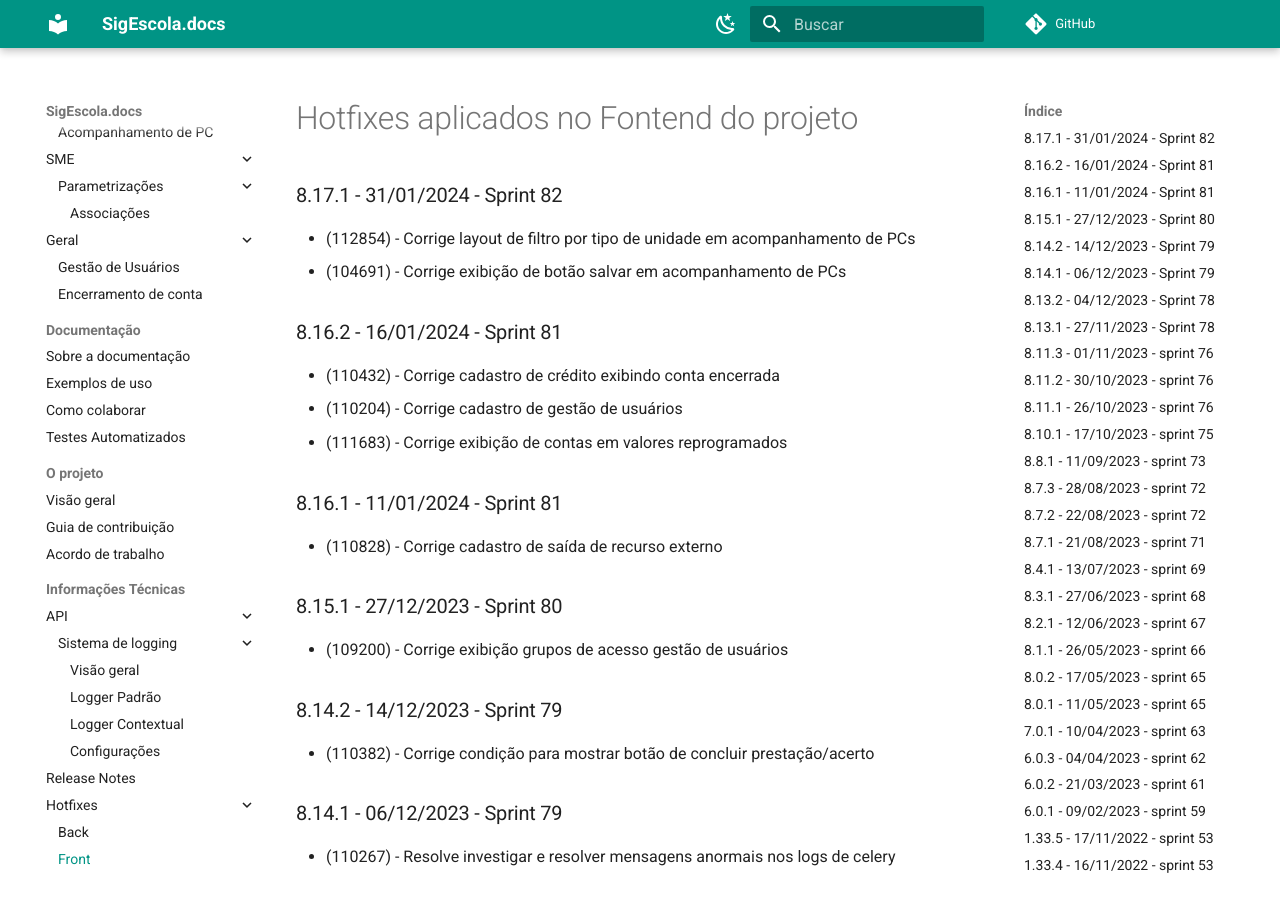
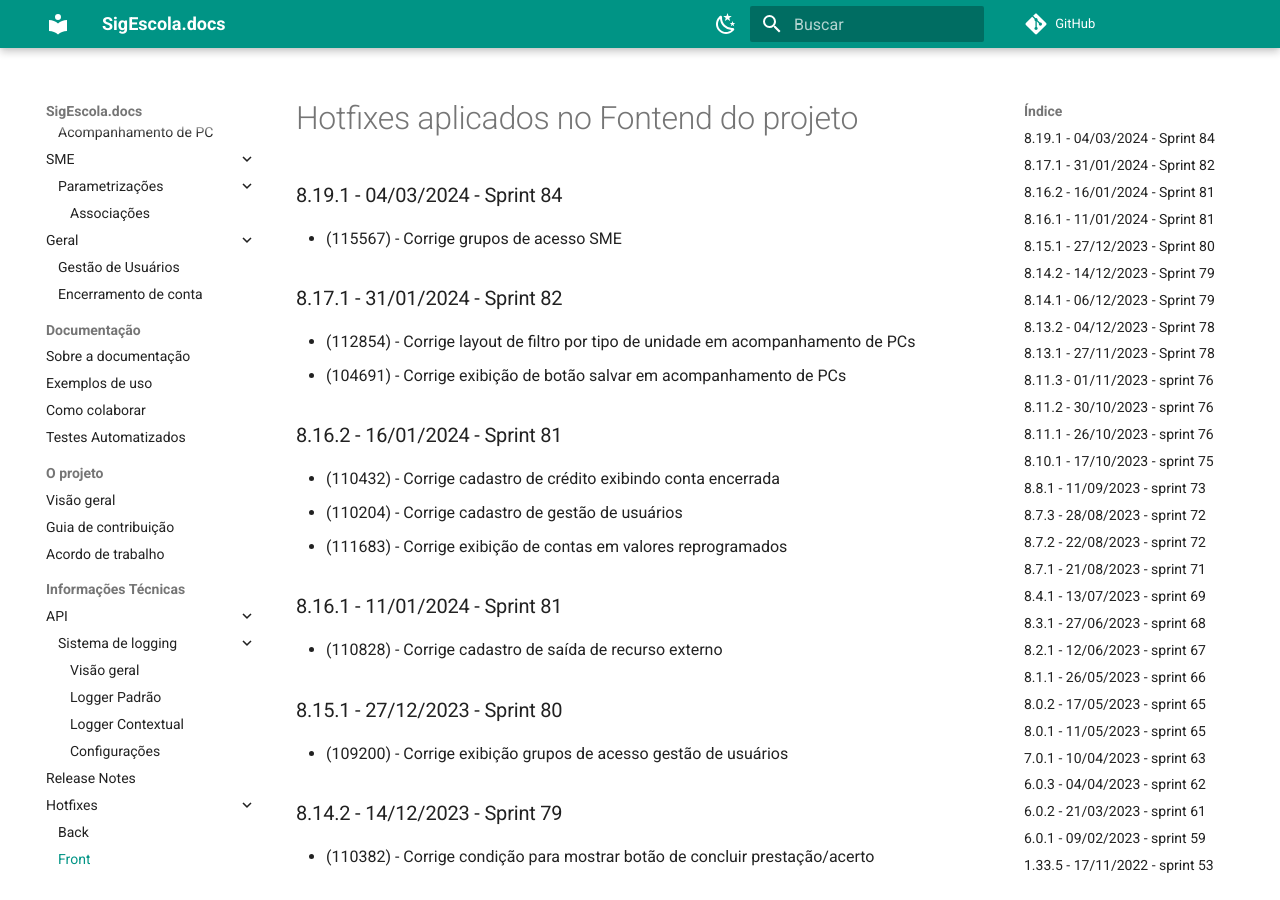
Before and after one commit to prefeiturasp/SME-PTRF-Docs, an MkDocs documentation site: the page built from docs/projeto/hotfixes_front.md, in a window 1280 px wide and 900 px high. Built offline with MkDocs 1.6.1 and Material for MkDocs 9.7.7, drawn with Linux system fonts in a browser that asks for light colours; comment, search, counter and statistics services are not loaded.

Commit message:
Update hotfixes_front.md

```diff
--- a/docs/projeto/hotfixes_front.md
+++ b/docs/projeto/hotfixes_front.md
@@ -1,4 +1,7 @@
 # Hotfixes aplicados no Fontend do projeto
+
+### 8.19.1 - 04/03/2024 - Sprint 84
+* (115567) - Corrige grupos de acesso SME
 
 ### 8.17.1 - 31/01/2024 - Sprint 82
 * (112854) - Corrige layout de filtro por tipo de unidade em acompanhamento de PCs
```
